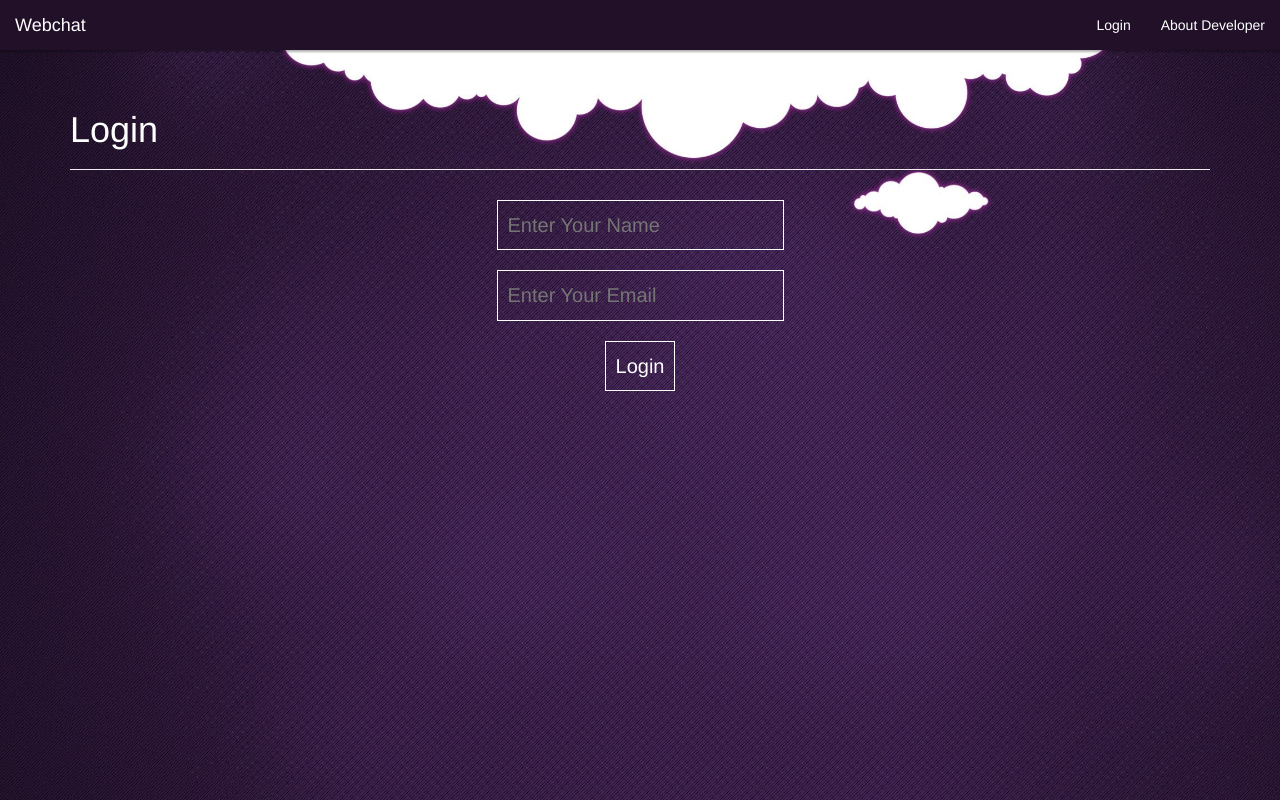
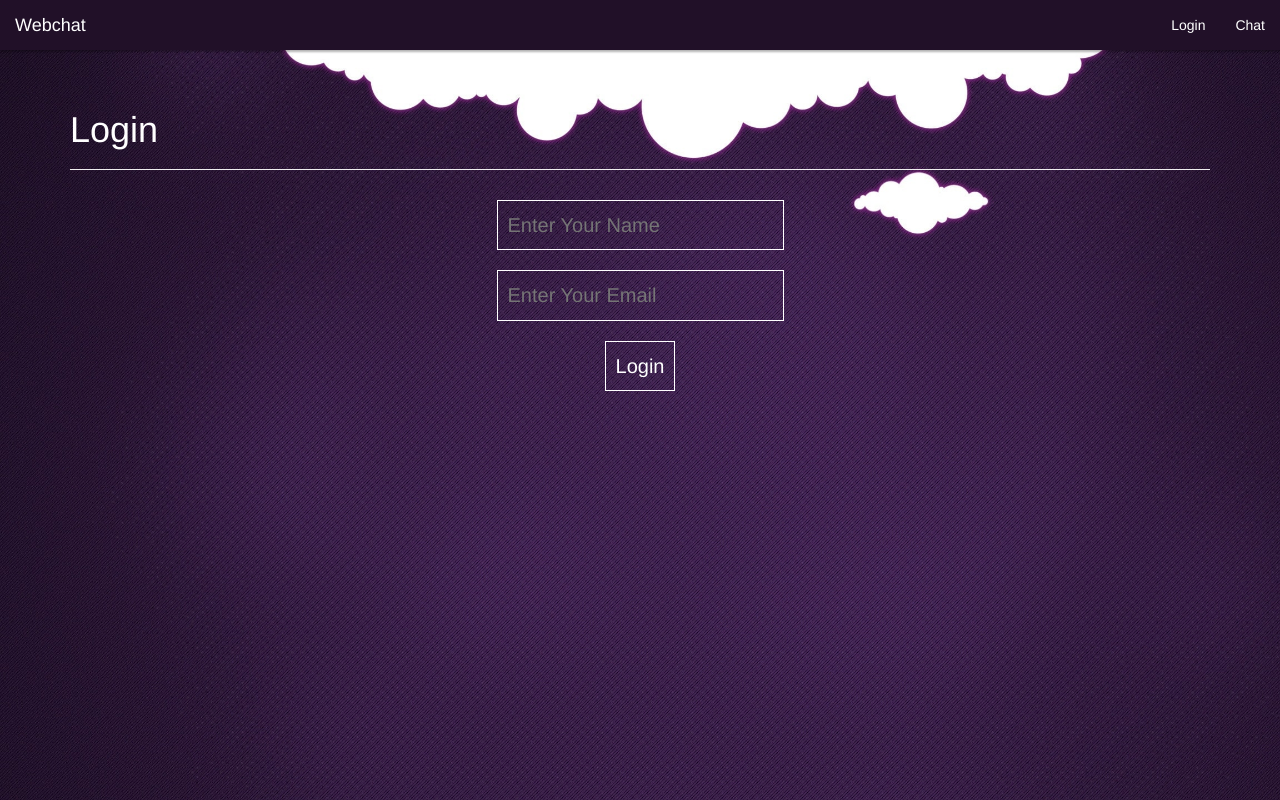
Before and after one commit to kanitsharma/webchat.io, a website: page public/index.html in a window 1280 px wide. Drawn offline with nearby package versions, Linux system fonts and the light colour scheme; some packages are replaced by stand-ins of ours; no server answers.

Commit message:
Update index.html

```diff
--- a/public/index.html
+++ b/public/index.html
@@ -29,8 +29,8 @@
           </div>
           <ul class="nav navbar-nav navbar-right">
               <li><a ng-href="/">Login</a></li>
-             <!-- <li><a ng-href="#!/chat">Chat</a></li> -->
-              <li><a ng-href="#!/about">About Developer</a></li>
+              <li><a ng-href="#!/chat">Chat</a></li>
+             <!-- <li><a ng-href="#!/about">About Developer</a></li> -->
           </ul>
       </div>
       </nav>
```
